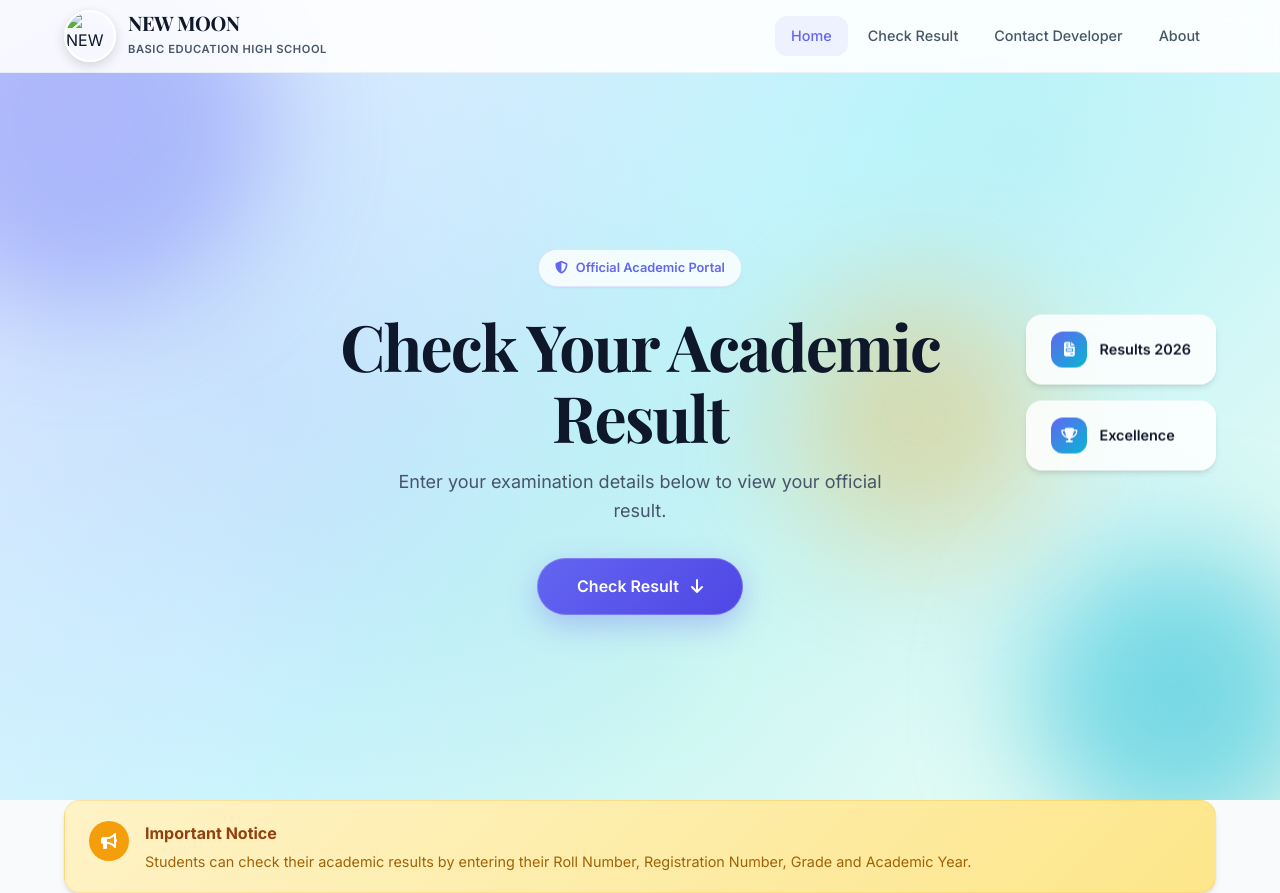
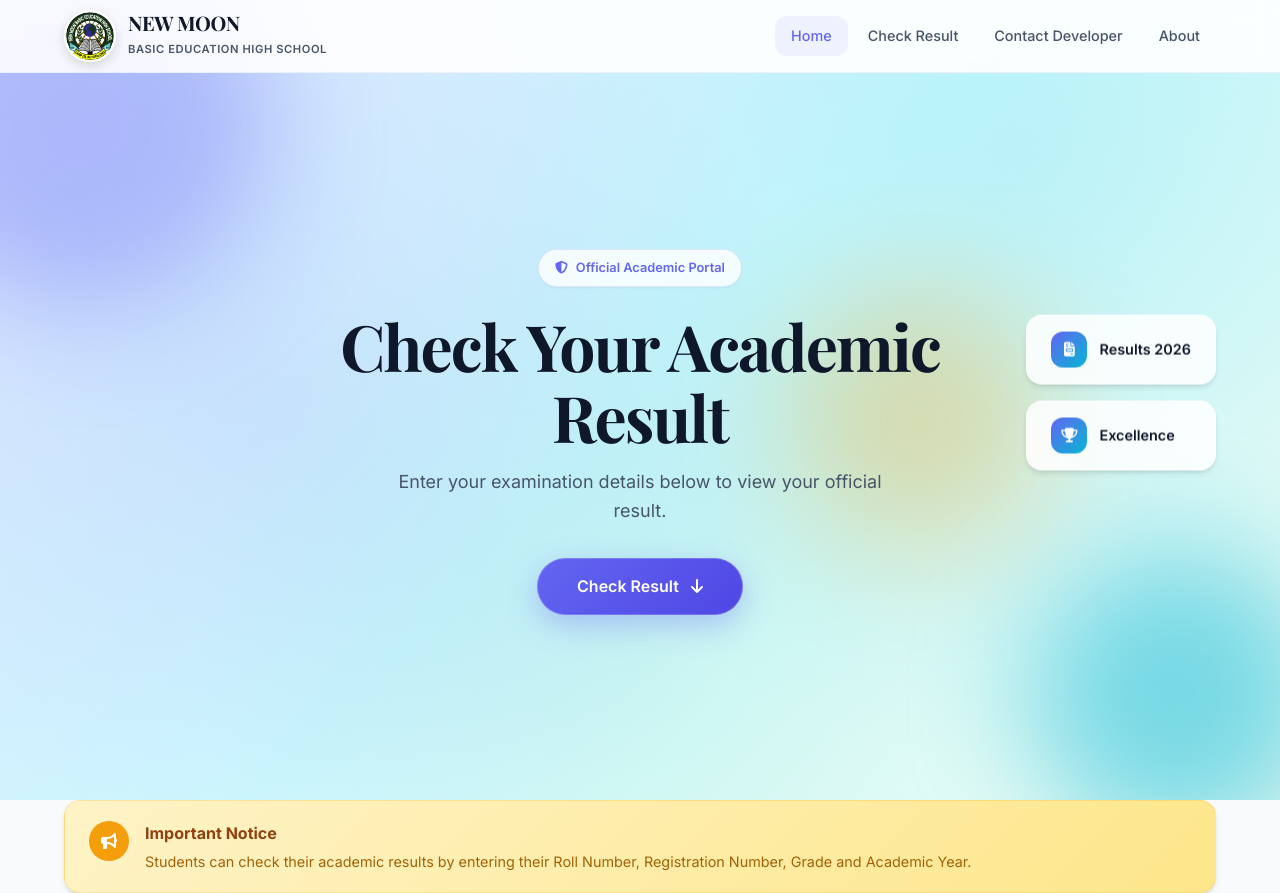
Before and after one commit to Rjkamal-coder/new-moon-results, a plain HTML site: page index.html in a window 1280 px wide. Shown: the top 893 px of the page. Drawn offline with nearby package versions, Linux system fonts and the light colour scheme.

Commit message:
Update logo image source in index.html

```diff
--- a/index.html
+++ b/index.html
@@ -26,7 +26,7 @@
     <header class="header" id="home">
         <div class="container header-container">
             <div class="logo-area">
-                <img src="logo.jpg" alt="NEW MOON Basic Education High School Logo" class="logo-img">
+                <img src="Image/logo.jpg" alt="NEW MOON Basic Education High School Logo" class="logo-img">
                 <div class="logo-text">
                     <h1>NEW MOON</h1>
                     <span>Basic Education High School</span>
```
